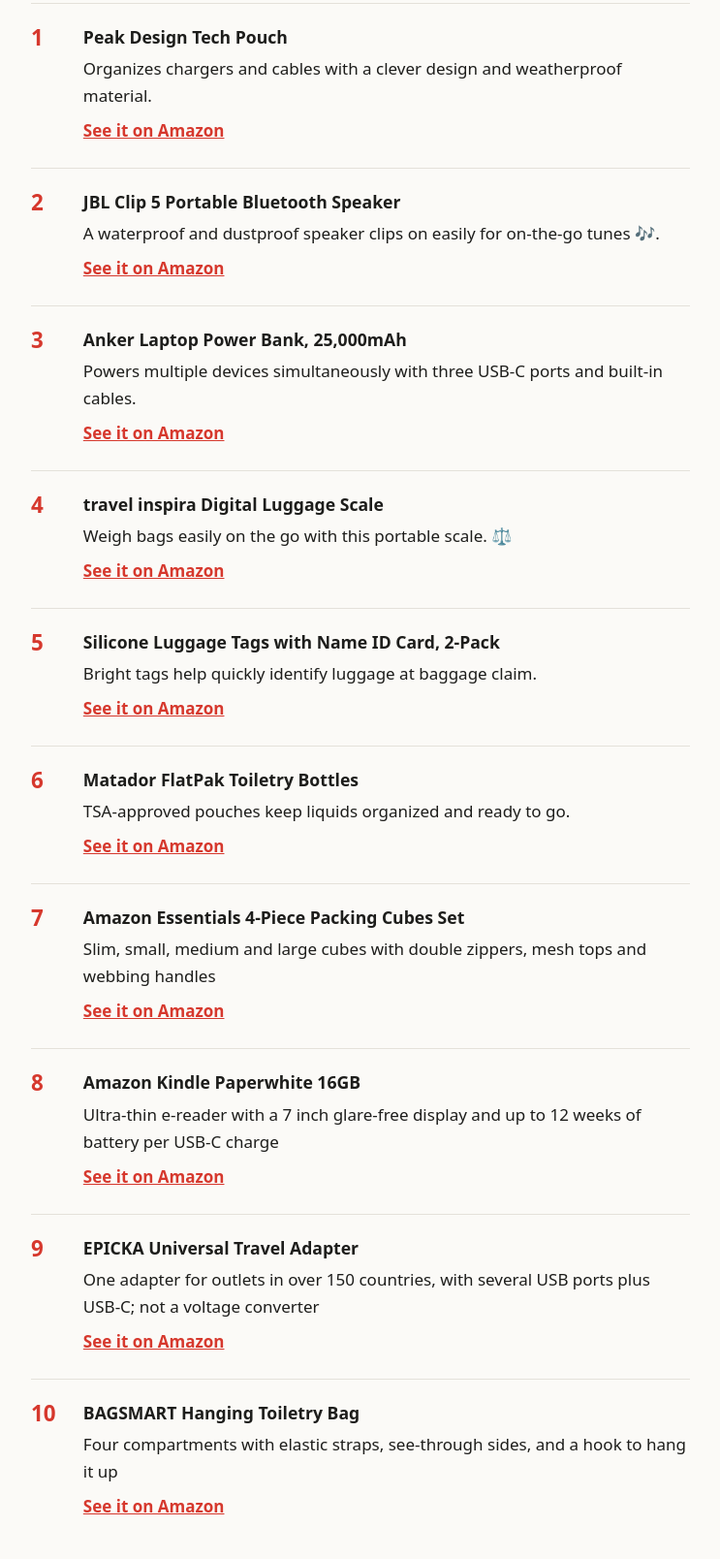
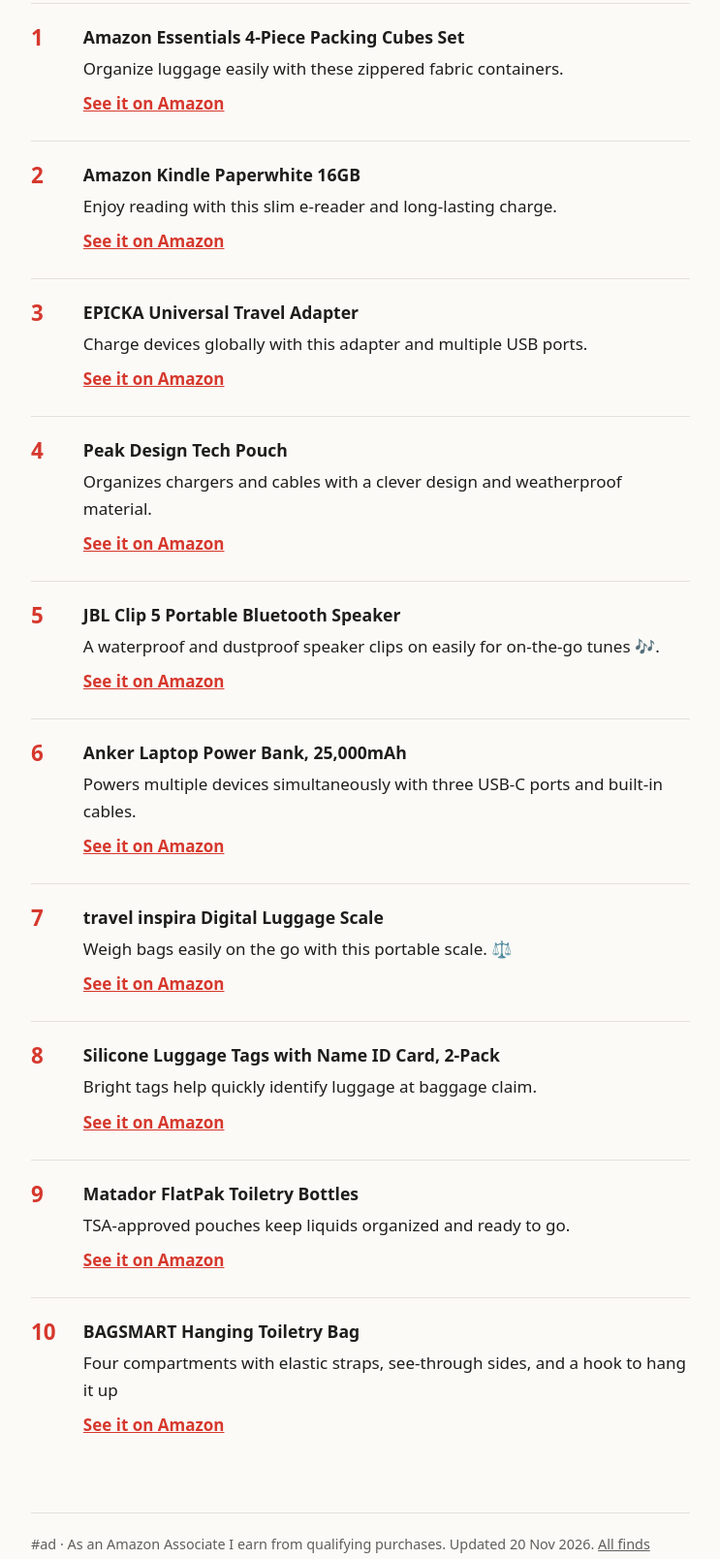
Before and after one commit to Merrko21/merrko21.github.io, a plain HTML site: page finds/travel.html in a window 1280 px wide. Shown: the part 356-1964 px from the top of the page at 97% size, without its empty margins (268-1011 px from the left). Drawn offline with Linux system fonts and the light colour scheme.

Commit message:
Finds: update pages (2026-11-20)

```diff
--- a/finds/travel.html
+++ b/finds/travel.html
@@ -33,6 +33,21 @@
 
   <ol class="finds">
     <li><div>
+      <h2><a href="https://www.amazon.com/dp/B014VBGUCA?tag=scrollinter01-20" rel="sponsored nofollow noopener" target="_blank">Amazon Essentials 4-Piece Packing Cubes Set</a></h2>
+      <p>Organize luggage easily with these zippered fabric containers.</p>
+      <a class="go" href="https://www.amazon.com/dp/B014VBGUCA?tag=scrollinter01-20" rel="sponsored nofollow noopener" target="_blank">See it on Amazon</a>
+    </div></li>
+    <li><div>
+      <h2><a href="https://www.amazon.com/dp/B0CFPJYX7P?tag=scrollinter01-20" rel="sponsored nofollow noopener" target="_blank">Amazon Kindle Paperwhite 16GB</a></h2>
+      <p>Enjoy reading with this slim e-reader and long-lasting charge.</p>
+      <a class="go" href="https://www.amazon.com/dp/B0CFPJYX7P?tag=scrollinter01-20" rel="sponsored nofollow noopener" target="_blank">See it on Amazon</a>
+    </div></li>
+    <li><div>
+      <h2><a href="https://www.amazon.com/dp/B078S3M2NX?tag=scrollinter01-20" rel="sponsored nofollow noopener" target="_blank">EPICKA Universal Travel Adapter</a></h2>
+      <p>Charge devices globally with this adapter and multiple USB ports.</p>
+      <a class="go" href="https://www.amazon.com/dp/B078S3M2NX?tag=scrollinter01-20" rel="sponsored nofollow noopener" target="_blank">See it on Amazon</a>
+    </div></li>
+    <li><div>
       <h2><a href="https://www.amazon.com/dp/B0DCKB2ZJ3?tag=scrollinter01-20" rel="sponsored nofollow noopener" target="_blank">Peak Design Tech Pouch</a></h2>
       <p>Organizes chargers and cables with a clever design and weatherproof material.</p>
       <a class="go" href="https://www.amazon.com/dp/B0DCKB2ZJ3?tag=scrollinter01-20" rel="sponsored nofollow noopener" target="_blank">See it on Amazon</a>
@@ -63,21 +78,6 @@
       <a class="go" href="https://www.amazon.com/dp/B0CKJXX5FP?tag=scrollinter01-20" rel="sponsored nofollow noopener" target="_blank">See it on Amazon</a>
     </div></li>
     <li><div>
-      <h2><a href="https://www.amazon.com/dp/B014VBGUCA?tag=scrollinter01-20" rel="sponsored nofollow noopener" target="_blank">Amazon Essentials 4-Piece Packing Cubes Set</a></h2>
-      <p>Slim, small, medium and large cubes with double zippers, mesh tops and webbing handles</p>
-      <a class="go" href="https://www.amazon.com/dp/B014VBGUCA?tag=scrollinter01-20" rel="sponsored nofollow noopener" target="_blank">See it on Amazon</a>
-    </div></li>
-    <li><div>
-      <h2><a href="https://www.amazon.com/dp/B0CFPJYX7P?tag=scrollinter01-20" rel="sponsored nofollow noopener" target="_blank">Amazon Kindle Paperwhite 16GB</a></h2>
-      <p>Ultra-thin e-reader with a 7 inch glare-free display and up to 12 weeks of battery per USB-C charge</p>
-      <a class="go" href="https://www.amazon.com/dp/B0CFPJYX7P?tag=scrollinter01-20" rel="sponsored nofollow noopener" target="_blank">See it on Amazon</a>
-    </div></li>
-    <li><div>
-      <h2><a href="https://www.amazon.com/dp/B078S3M2NX?tag=scrollinter01-20" rel="sponsored nofollow noopener" target="_blank">EPICKA Universal Travel Adapter</a></h2>
-      <p>One adapter for outlets in over 150 countries, with several USB ports plus USB-C; not a voltage converter</p>
-      <a class="go" href="https://www.amazon.com/dp/B078S3M2NX?tag=scrollinter01-20" rel="sponsored nofollow noopener" target="_blank">See it on Amazon</a>
-    </div></li>
-    <li><div>
       <h2><a href="https://www.amazon.com/dp/B083X648R2?tag=scrollinter01-20" rel="sponsored nofollow noopener" target="_blank">BAGSMART Hanging Toiletry Bag</a></h2>
       <p>Four compartments with elastic straps, see-through sides, and a hook to hang it up</p>
       <a class="go" href="https://www.amazon.com/dp/B083X648R2?tag=scrollinter01-20" rel="sponsored nofollow noopener" target="_blank">See it on Amazon</a>
@@ -85,7 +85,7 @@
   </ol>
 
   <footer>
-    #ad · As an Amazon Associate I earn from qualifying purchases. Updated 18 Nov 2026. <a href="./">All finds</a>
+    #ad · As an Amazon Associate I earn from qualifying purchases. Updated 20 Nov 2026. <a href="./">All finds</a>
   </footer>
 </main>
 </body>
```
Also changed, not shown: finds/deals.html (+6 -1 lines), finds/desk.html (+1 -1 lines), finds/index.html (+1 -1 lines), finds/kitchen.html (+1 -1 lines).
